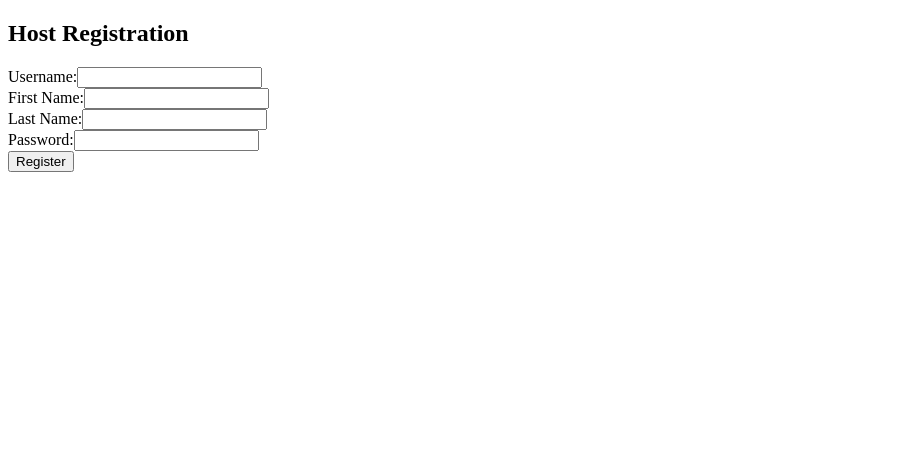
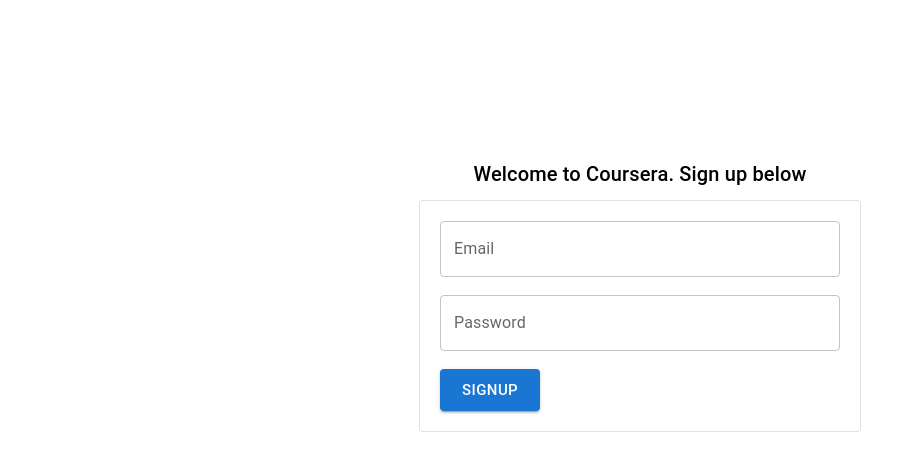
Before and after one commit to Artimus100/assistance, a React (Vite) app in the folder assistance-frontend/: page /register in a window 1280 px wide. Shown: the top 470 px of the page, without its empty margins (0-916 px from the left). Built offline with nearby package versions, Linux system fonts and the light colour scheme.

Commit message:
Upload-video_update

```diff
--- a/assistance-frontend/package.json
+++ b/assistance-frontend/package.json
@@ -14,7 +14,6 @@
     "@emotion/styled": "^11.11.0",
     "@mui/material": "^5.15.12",
     "@prisma/client": "^5.10.2",
-    "@types/react-router-dom": "^5.3.3",
     "axios": "^1.6.7",
     "express": "^4.18.3",
     "pg": "^8.11.3",
@@ -26,6 +25,7 @@
     "@types/node": "^20.11.28",
     "@types/react": "^18.2.56",
     "@types/react-dom": "^18.2.19",
+    "@types/react-router-dom": "^5.3.3",
     "@typescript-eslint/eslint-plugin": "^7.0.2",
     "@typescript-eslint/parser": "^7.0.2",
     "@vitejs/plugin-react": "^4.2.1",
--- a/assistance-frontend/src/components/RegistrationForm.tsx
+++ b/assistance-frontend/src/components/RegistrationForm.tsx
@@ -1,75 +1,149 @@
-import React, { useState } from 'react';
+// import React, { useState } from 'react';
+// import axios from 'axios';
+
+// interface HostRegistrationData {
+//   username: string;
+//   firstname: string;
+//   lastname: string;
+//   password: string;
+// }
+
+// const RegistrationForm: React.FC = () => {
+//   const [formData, setFormData] = useState<HostRegistrationData>({
+//     username: '',
+//     firstname: '',
+//     lastname: '',
+//     password: '',
+//   });
+//   const [message, setMessage] = useState<string>('');
+
+//   const handleChange = (e: React.ChangeEvent<HTMLInputElement>) => {
+//     const { name, value } = e.target;
+//     setFormData(prevState => ({
+//       ...prevState,
+//       [name]: value,
+//     }));
+//   };
+
+//   const handleSubmit = async (e: React.FormEvent<HTMLFormElement>) => {
+//     e.preventDefault();
+//     try {
+//       const response = await axios.post('http://localhost:3000/hosts/register', formData);
+//       if (response.status === 201) {
+//         // Registration successful, generate JWT token
+//         const tokenResponse = await axios.post('http://localhost:3000/hosts/register', {
+//           username: formData.username,
+//         });
+//         const token = tokenResponse.data.token;
+//         // Store token in local storage
+//         localStorage.setItem('jwtToken', token);
+//         setMessage('Registration successful');
+//       }
+//     } catch (error) {
+//       console.error('Registration failed:', error as Error);
+//       setMessage('Registration failed');
+//     }
+//   };
+
+//   return (
+//     <div>
+//       <h2>Host Registration</h2>
+//       <form onSubmit={handleSubmit}>
+//         <div>
+//           <label>Username:</label>
+//           <input type="text" name="username" value={formData.username} onChange={handleChange} required />
+//         </div>
+//         <div>
+//           <label>First Name:</label>
+//           <input type="text" name="firstname" value={formData.firstname} onChange={handleChange} required />
+//         </div>
+//         <div>
+//           <label>Last Name:</label>
+//           <input type="text" name="lastname" value={formData.lastname} onChange={handleChange} required />
+//         </div>
+//         <div>
+//           <label>Password:</label>
+//           <input type="password" name="password" value={formData.password} onChange={handleChange} required />
+//         </div>
+//         <button type="submit">Register</button>
+//       </form>
+//       {message && <p>{message}</p>}
+//     </div>
+//   );
+// };
+
+// export default RegistrationForm;
+import { Button, TextField, Card, Typography } from '@mui/material';
+import { useState } from 'react';
 import axios from 'axios';
 
-interface HostRegistrationData {
-  username: string;
-  firstname: string;
-  lastname: string;
-  password: string;
-}
+function Signup() {
+    const [email, setEmail] = useState('');
+    const [password, setPassword] = useState('');
 
-const RegistrationForm: React.FC = () => {
-  const [formData, setFormData] = useState<HostRegistrationData>({
-    username: '',
-    firstname: '',
-    lastname: '',
-    password: '',
-  });
-  const [message, setMessage] = useState<string>('');
-
-  const handleChange = (e: React.ChangeEvent<HTMLInputElement>) => {
-    const { name, value } = e.target;
-    setFormData(prevState => ({
-      ...prevState,
-      [name]: value,
-    }));
+    const handleEmailChange = (event: React.ChangeEvent<HTMLInputElement>) => {
+        setEmail(event.target.value);
     };
 
-  const handleSubmit = async (e: React.FormEvent<HTMLFormElement>) => {
-    e.preventDefault();
+    const handlePasswordChange = (event: React.ChangeEvent<HTMLInputElement>) => {
+        setPassword(event.target.value);
+    };
+
+    const handleSignup = async () => {
         try {
-      const response = await axios.post('http://localhost:3000/register', formData);
-      if (response.status === 201) {
-        // Registration successful, generate JWT token
-        const tokenResponse = await axios.post('http://localhost:3000/generateToken', {
-          username: formData.username,
+            const response = await axios.post('http://localhost:3000/hosts/register', {
+                username: email,
+                password: password
             });
-        const token = tokenResponse.data.token;
-        // Store token in local storage
-        localStorage.setItem('jwtToken', token);
-        setMessage('Registration successful');
-      }
+            const data = response.data;
+            localStorage.setItem('token', data.token);
+            window.location.href = 'http://localhost:5173/workspace'; // Redirect to workspace
         } catch (error) {
-      console.error('Registration failed:', error as Error);
-      setMessage('Registration failed');
+            console.error('Signup failed:', error);
+            // Handle signup error
         }
     };
 
     return (
         <div>
-      <h2>Host Registration</h2>
-      <form onSubmit={handleSubmit}>
-        <div>
-          <label>Username:</label>
-          <input type="text" name="username" value={formData.username} onChange={handleChange} required />
+            <div style={{
+                paddingTop: 150,
+                marginBottom: 10,
+                display: 'flex',
+                justifyContent: 'center'
+            }}>
+                <Typography variant="h6">
+                    Welcome to Coursera. Sign up below
+                </Typography>
             </div>
-        <div>
-          <label>First Name:</label>
-          <input type="text" name="firstname" value={formData.firstname} onChange={handleChange} required />
+            <div style={{ display: 'flex', justifyContent: 'center' }}>
+                <Card variant="outlined" style={{ width: 400, padding: 20 }}>
+                    <TextField
+                        onChange={handleEmailChange}
+                        fullWidth
+                        label="Email"
+                        variant="outlined"
+                    />
+                    <br /><br />
+                    <TextField
+                        onChange={handlePasswordChange}
+                        fullWidth
+                        label="Password"
+                        variant="outlined"
+                        type="password"
+                    />
+                    <br /><br />
+                    <Button
+                        size="large"
+                        variant="contained"
+                        onClick={handleSignup}
+                    >
+                        Signup
+                    </Button>
+                </Card>
             </div>
-        <div>
-          <label>Last Name:</label>
-          <input type="text" name="lastname" value={formData.lastname} onChange={handleChange} required />
-        </div>
-        <div>
-          <label>Password:</label>
-          <input type="password" name="password" value={formData.password} onChange={handleChange} required />
-        </div>
-        <button type="submit">Register</button>
-      </form>
-      {message && <p>{message}</p>}
         </div>
     );
-};
+}
 
-export default RegistrationForm;
+export default Signup;
--- a/assistance-frontend/src/components/UploadVideoForm.tsx
+++ b/assistance-frontend/src/components/UploadVideoForm.tsx
@@ -2,90 +2,82 @@
 import axios from 'axios';
 
 const UploadVideoForm: React.FC = () => {
-  const [file, setFile] = useState<File | null>(null);
-  const [metadata, setMetadata] = useState<{ [key: string]: string }>({
-    title: '',
-    description: '',
-    tags: '',
-  });
+  const [video, setVideo] = useState<File | null>(null);
+  const [title, setTitle] = useState<string>('');
+  const [description, setDescription] = useState<string>('');
+  const [editorId, setEditorId] = useState<string>('');
+  const [errorMessage, setErrorMessage] = useState<string>('');
 
-  const handleFileChange = (event: React.ChangeEvent<HTMLInputElement>) => {
-    if (event.target.files && event.target.files[0]) {
-      setFile(event.target.files[0]);
-    }
-  };
+  const handleSubmit = async (e: React.FormEvent) => {
+    e.preventDefault();
 
-  const handleMetadataChange = (event: React.ChangeEvent<HTMLInputElement>) => {
-    const { name, value } = event.target;
-    setMetadata(prevMetadata => ({
-      ...prevMetadata,
-      [name]: value,
-    }));
-  };
-
-  const handleSubmit = async (event: React.FormEvent<HTMLFormElement>) => {
-    event.preventDefault();
-
-    if (!file) {
-      console.error('No file selected');
+    if (!video || !title || !description || !editorId) {
+      setErrorMessage('Please fill out all fields');
       return;
     }
 
     const formData = new FormData();
-    formData.append('videoFile', file);
-    Object.entries(metadata).forEach(([key, value]) => {
-      formData.append(key, value);
-    });
+    formData.append('video', video);
+    formData.append('title', title);
+    formData.append('description', description);
+    formData.append('editorId', editorId);
 
     try {
-      const response = await axios.post('/upload', formData, {
+      await axios.post('http://localhost:3000/workspace/:workspaceId/uploadVideo', formData, {
         headers: {
-          'Content-Type': 'multipart/form-data',
-        },
+          'Content-Type': 'multipart/form-data'
+        }
       });
-      console.log(response.data);
+      setErrorMessage('');
+      // Optionally, you can redirect to another page or show a success message
+      alert('Video uploaded successfully');
     } catch (error) {
+      setErrorMessage('Failed to upload video');
       console.error('Error uploading video:', error);
     }
   };
 
   return (
-    <div>
-      <h2>Upload Video</h2>
     <form onSubmit={handleSubmit}>
       <div>
-          <input type="file" accept="video/*" onChange={handleFileChange} />
-        </div>
-        <div>
+        <label htmlFor="video">Video:</label>
         <input
-            type="text"
-            name="title"
-            placeholder="Title"
-            value={metadata.title}
-            onChange={handleMetadataChange}
+          type="file"
+          id="video"
+          accept="video/*"
+          name='video'
+          onChange={(e) => setVideo(e.target.files ? e.target.files[0] : null)}
         />
       </div>
       <div>
+        <label htmlFor="title">Title:</label>
         <input
           type="text"
-            name="description"
-            placeholder="Description"
-            value={metadata.description}
-            onChange={handleMetadataChange}
+          id="title"
+          value={title}
+          onChange={(e) => setTitle(e.target.value)}
         />
       </div>
       <div>
+        <label htmlFor="description">Description:</label>
+        <textarea
+          id="description"
+          value={description}
+          onChange={(e) => setDescription(e.target.value)}
+        />
+      </div>
+      <div>
+        <label htmlFor="editorId">Editor ID:</label>
         <input
           type="text"
-            name="tags"
-            placeholder="Tags (comma-separated)"
-            value={metadata.tags}
-            onChange={handleMetadataChange}
+          id="editorId"
+          value={editorId}
+          onChange={(e) => setEditorId(e.target.value)}
         />
       </div>
-        <button type="submit">Upload</button>
+      <button type="submit">Upload Video</button>
+      {errorMessage && <div>{errorMessage}</div>}
     </form>
-    </div>
   );
 };
 
--- a/assistance-frontend/tsconfig.json
+++ b/assistance-frontend/tsconfig.json
@@ -2,7 +2,7 @@
   "compilerOptions": {
     "target": "ES2020",
     "useDefineForClassFields": true,
-    "lib": ["ES2020", "DOM", "DOM.Iterable"],
+    "lib": ["ES2020", "DOM", "DOM.Iterable", "esnext"],
     "module": "ESNext",
     "skipLibCheck": true,
 
```
Also changed, not shown: assistance-frontend/src/App.tsx (+5 -2 lines), assistance-frontend/src/components/EditorUploadVideo.tsx (added, +92 -0 lines), assistance-frontend/src/components/EditorWorkspace.tsx (added, +53 -0 lines), 1 other file (tests, documents, lock files or other folders). Lines whose indentation alone changed are shown as unchanged.
